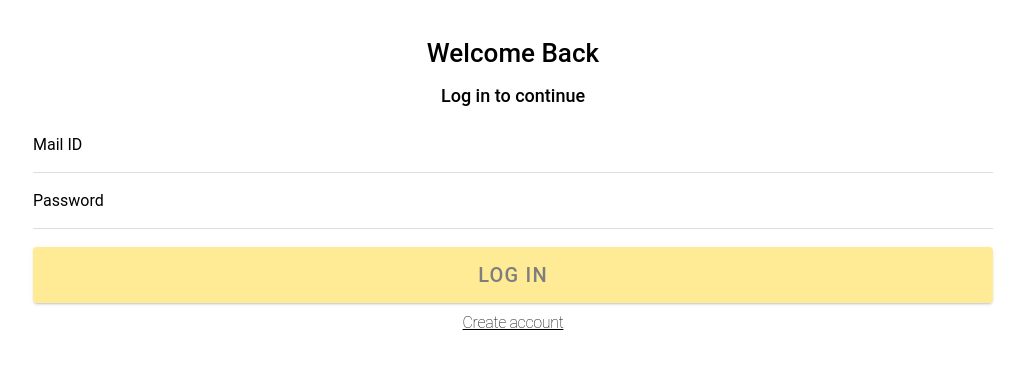
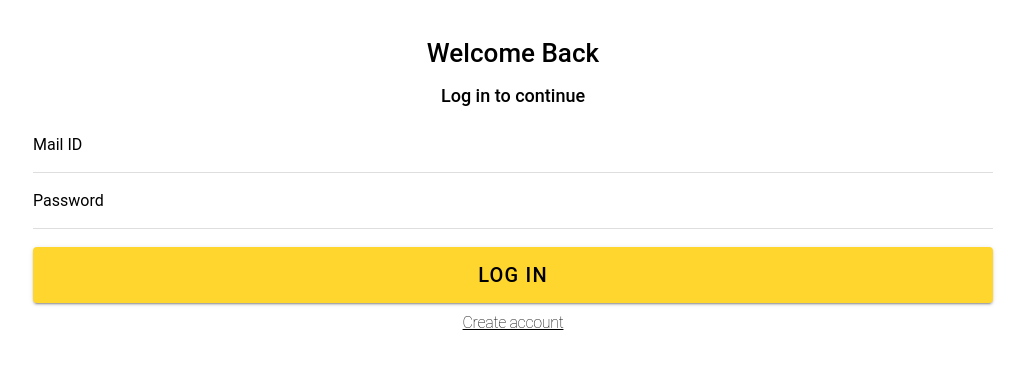
Before and after one commit to dt9150813/Suazo-Test, a React (Create React App) app: page /login-signup/login in a window 1280 px wide. Shown: the top 366 px of the page, without its empty margins (127-1152 px from the left). Built offline with nearby package versions, Linux system fonts and the light colour scheme.

Commit message:
login functions

```diff
--- a/src/pages/loginSignup/login.tsx
+++ b/src/pages/loginSignup/login.tsx
@@ -53,7 +53,7 @@ const Signup: React.FC<RouteComponentProps> = ({ history }) => {
           </IonRow>
           <IonRow>
             <IonCol>
-              <IonButton className="primary_btn signup_form" size="large" expand="block" disabled={true}  onClick={loginAccount} >LOG IN</IonButton>
+              <IonButton className="primary_btn signup_form" size="large" expand="block" onClick={loginAccount} >LOG IN</IonButton>
             </IonCol>
           </IonRow>
           <IonRow>
```
